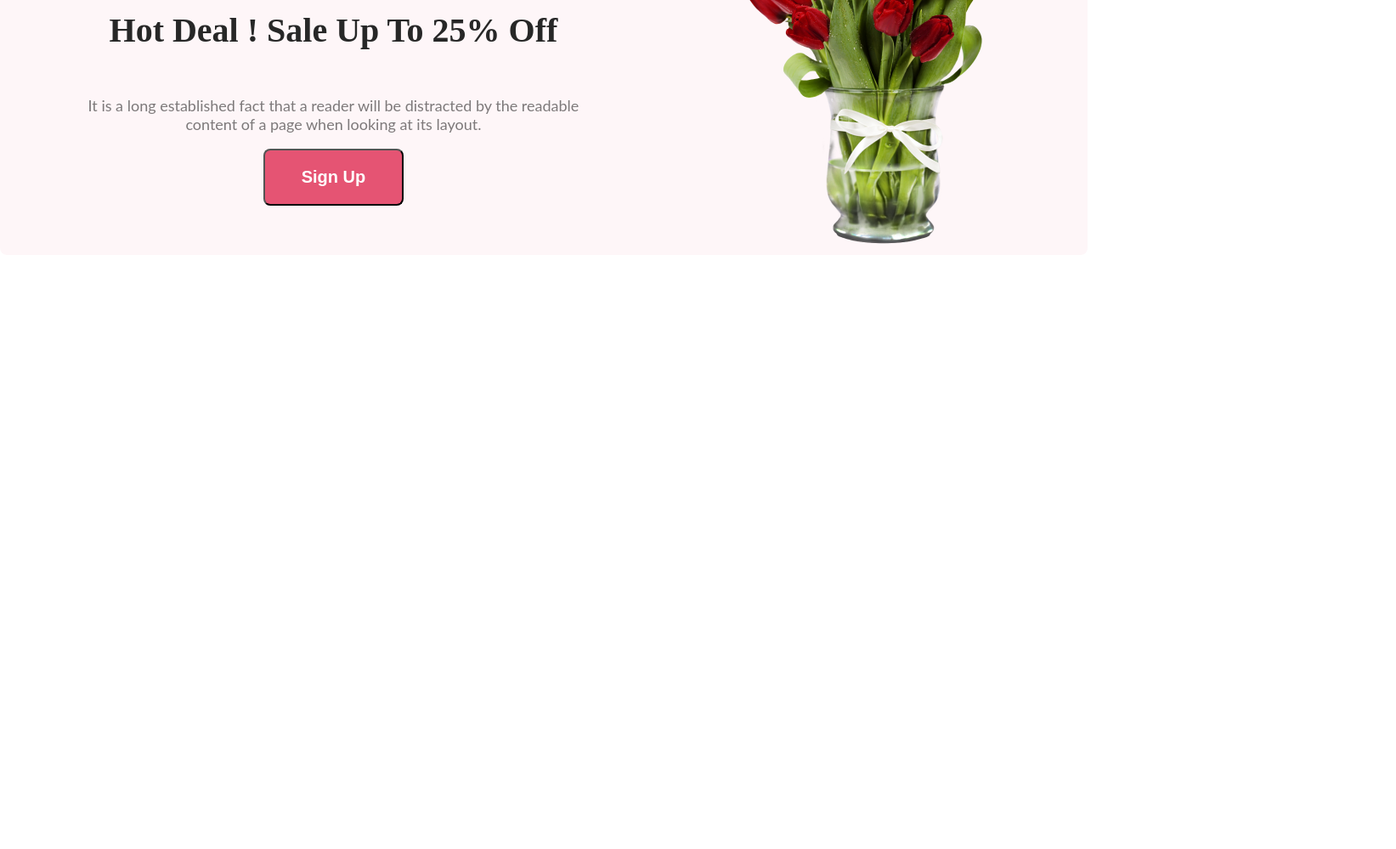
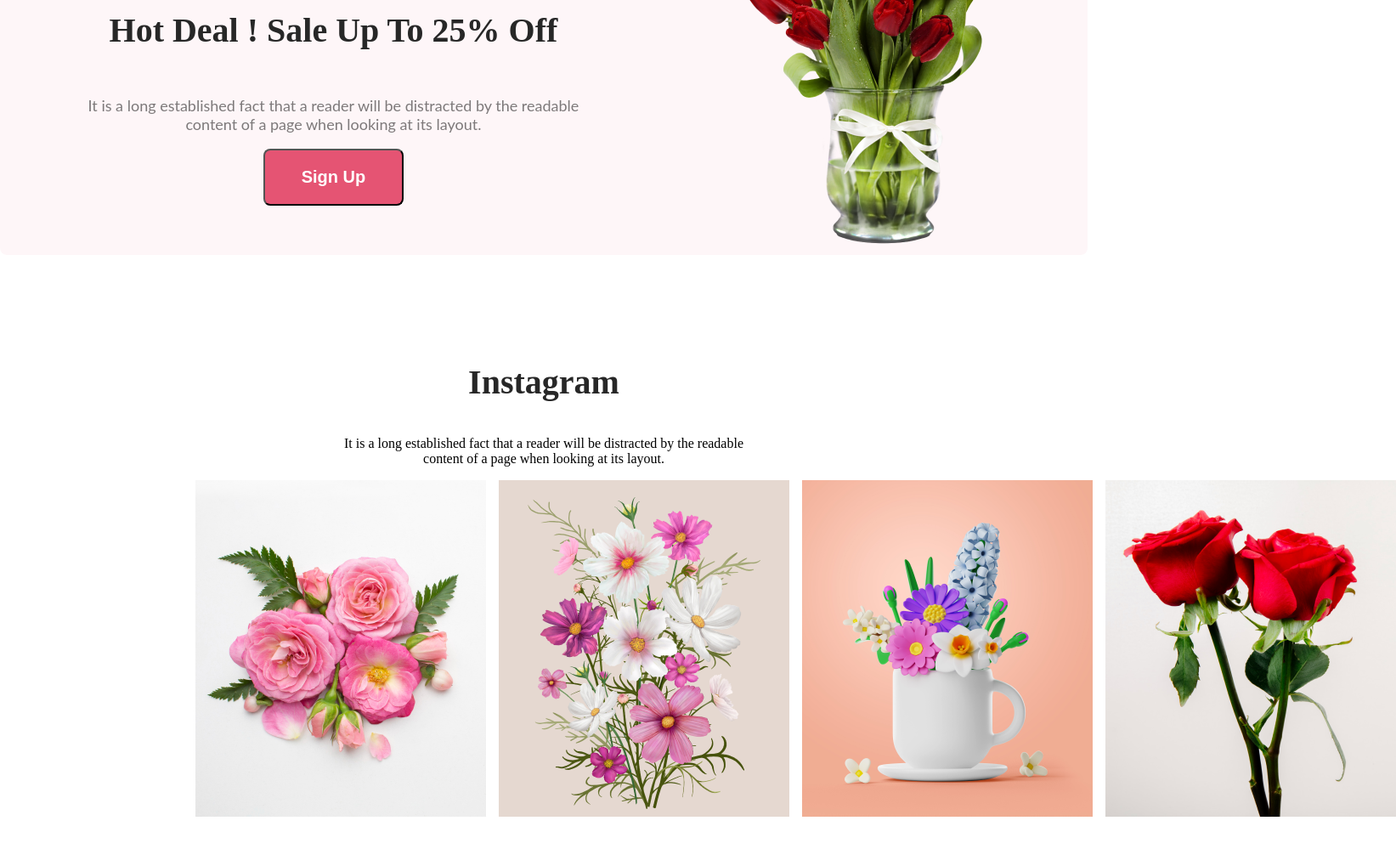
Before and after one commit to Saeedkpi/Assignment-1-test, a plain HTML site: page test.html in a window 1280 px wide. Shown: the part 1084-2083 px from the top of the page at 85% size, 1643 px wide, since content can reach past the window. Before the commit the page ends 1384 px from the top, so only its background shows below. Drawn offline with Linux system fonts and the light colour scheme.

Commit message:
Instagram section maximum work complete

```diff
--- a/test.css
+++ b/test.css
@@ -110,3 +110,38 @@
     padding-top: 25px;
 }
 /* Sign-up-section complete  */
+.section-title {
+    color: #272727;
+    /* font-family: Lato; */
+    font-size: 40px;
+    /* font-style: normal; */
+    font-weight: 800;
+    /* line-height: normal; */
+}
+.section-descriptin {
+    color: rgba(39, 39, 39, 0.60);
+/* text-align: center; */
+    font-family: Lato;
+    font-size: 18px;
+/* font-style: normal; */
+    font-weight: 400;
+/* line-height: 30px; */
+}
+.insta-section-container {
+    text-align: center;
+    background: #FFF;
+    max-width: 1910px;
+    max-height: 3066px;
+    margin: 126px 230px;
+}
+.photo-container {
+    display: flex;
+    justify-content: space-around;
+    gap: 15px;
+}
+.flex-photo {
+    width: 342px;
+    height: 396px;
+    /* flex-shrink: 0; */
+}
+/* Instagram - section work maximum complete  */
--- a/test.html
+++ b/test.html
@@ -55,6 +55,16 @@
             <img src="./Flower Asset/pngwing 8.png" alt="">
         </div>
     </div>
+    <div class="insta-section-container">
+        <h3 class="section-title">Instagram</h3>
+        <p class="section-description">It is a long established fact that a reader will be distracted by the readable <br>content of a page when looking at its layout.</p>
+        <div class="photo-container">
+            <div class="flex-photo"><img src="./Flower Asset/Flower 01.png" alt=""></div>
+            <div class="flex-photo"><img src="./Flower Asset/Rectangle 4.png" alt=""></div>
+            <div class="flex-photo"><img src="./Flower Asset/Rectangle 5.png" alt=""></div>
+            <div class="flex-photo"><img src="./Flower Asset/Rectangle 6.png" alt=""></div>
+        </div>
+    </div>
 </main>
 </body>
 </html>
```
